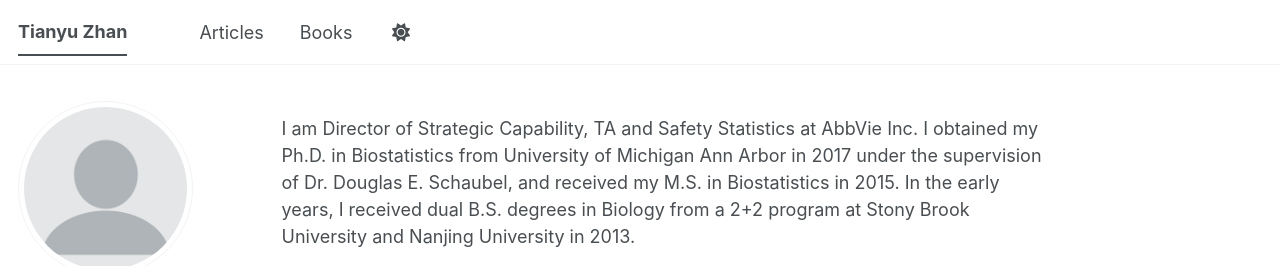
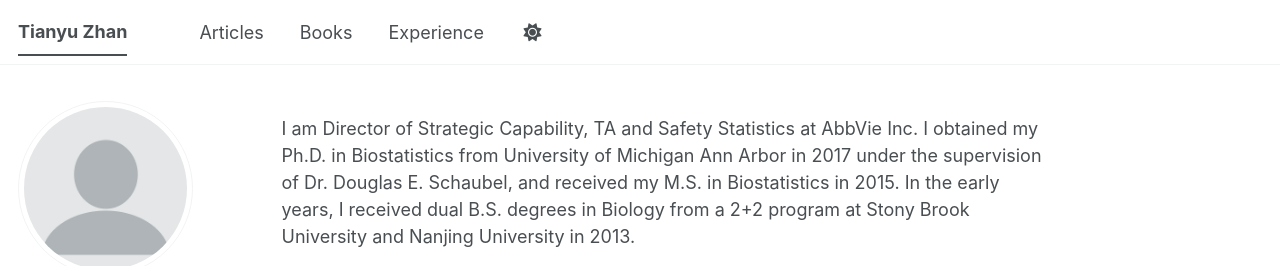
Before and after one commit to tian-yu-zhan/tian-yu-zhan.github.io, a Jekyll site: the page built from _pages/about.md, in a window 1280 px wide. Shown: the top 266 px of the page. Built offline with Jekyll 4.4.1, drawn with Linux system fonts in a browser that asks for light colours; some web fonts are replaced; a script bundle is joined from its source files by our own code; library files that are not in the unit come from our copies.

Commit message:
Update navigation.yml

```diff
--- a/_data/navigation.yml
+++ b/_data/navigation.yml
@@ -14,8 +14,8 @@ main:
   - title: "Books"
     url: /talks/
 
- # - title: "Teaching"
- #   url: /teaching/
+  - title: "Experience"
+    url: /teaching/
 
  # - title: "Portfolio"
   #  url: /portfolio/
```
